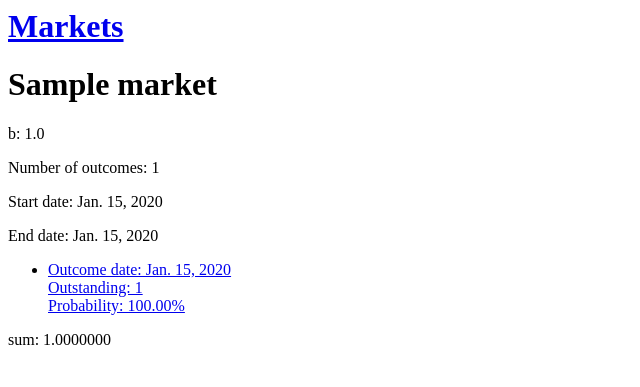
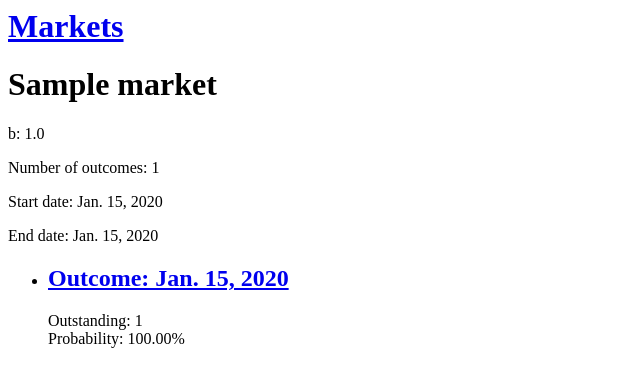
Before and after one commit to nchashch/completion_pmarket_web, a Django app: page /market?pk=1 in a window 1280 px wide. Shown: the top 387 px of the page, without its empty margins (0-640 px from the left). Run offline with Django 3.2, Linux system fonts and the light colour scheme; tables that the repository leaves empty hold one stand-in row (values such as "Sample post").

Commit message:
Improve market template

```diff
--- a/completion_pmarket/templates/market.html
+++ b/completion_pmarket/templates/market.html
@@ -9,14 +9,13 @@
     {% for outcome in outcomes_list %}
         <li>
             <a href="/outcome?pk={{ outcome.pk }}">
-                <div>Outcome date: {{ outcome.outcome_date }}</div>
-                <div>Outstanding: {{ outcome.outstanding }}</div>
-                <div align="left">Probability: {{ outcome.percent|floatformat:2 }}%</div>
+                <div><h2>Outcome: {{ outcome.outcome_date }}</h2></div>
             </a>
+            <div>Outstanding: {{ outcome.outstanding }}</div>
+            <div align="left">Probability: {{ outcome.percent|floatformat:2 }}%</div>
         </li>
     {% endfor %}
     </ul>
-    <p>sum: {{ sum|floatformat:7 }}</p>
 {% else %}
     <p>No outcomes are available.</p>
 {% endif %}
--- a/completion_pmarket/templates/outcome.html
+++ b/completion_pmarket/templates/outcome.html
@@ -2,7 +2,7 @@
 {% if outcome %}
 
     <h1><a href="/market?pk={{ outcome.market.pk }}"> {{ outcome.market.name }}</a></h1>
-    <p>Outcome date: {{ outcome.outcome_date }}</p>
+    <h>Outcome date: {{ outcome.outcome_date }}</p>
     <p>Outstanding: {{ outcome.outstanding }}</p>
     <p>Probability: {{ outcome.probability|floatformat:3 }}</p>
     <form action="/order", method="post">
--- a/completion_pmarket/views.py
+++ b/completion_pmarket/views.py
@@ -42,7 +42,6 @@ def market(request):
     context = {
         'outcomes_list': outcomes_list,
         'market': market,
-        'sum': sum((o.probability for o in outcomes_list))
     }
     return HttpResponse(template.render(context, request))
 
```
